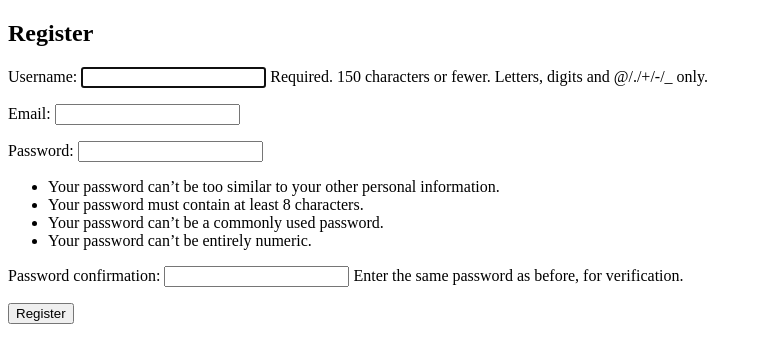
After one commit to daiki-kim/Blog-Site, a Django app: page /register/ in a window 1280 px wide. The commit adds this page. Shown: the top 363 px of the page, without its empty margins (0-762 px from the left). Run offline with Django 5.2, Linux system fonts and the light colour scheme.

Commit message:
Create functions of login, logout and register.

```diff
--- /dev/null
+++ b/blog/forms.py
@@ -0,0 +1,12 @@
+""" ユーザ登録フォーム """
+from django.contrib.auth.forms import UserCreationForm
+from django.contrib.auth.models import User
+from django import forms
+
+
+class UserRegisterForm(UserCreationForm):
+    email = forms.EmailField()
+
+    class Meta:
+        model = User
+        fields = ["username", "email", "password1", "password2"]
--- a/blog/templates/home.html
+++ b/blog/templates/home.html
@@ -7,6 +7,9 @@
 <body>
     <h1>Blog Posts</h1>
     <h3>This is very simple blog-post web site. I use django frame-work for building this site. </h3>
+    <br>
+    <a href="{% url 'login' %}">↗Login</a>
+    <a href="{% url 'register' %}">↗Register</a>
     <br>
     <p>Latest posts</p>
     <div>
--- /dev/null
+++ b/blog/templates/register.html
@@ -0,0 +1,14 @@
+<!DOCTYPE html>
+<html>
+<head>
+    <title>Register</title>
+</head>
+<body>
+    <h2>Register</h2>
+    <form method="post">
+        {% csrf_token %}
+        {{ form.as_p }}
+        <button type="submit">Register</button>
+    </form>
+</body>
+</html>
--- a/blog/urls.py
+++ b/blog/urls.py
@@ -1,9 +1,14 @@
 from django.urls import path
-from .views import home, post_list, post_detail
+from django.contrib.auth import views as auth_views
+from .views import home, post_list, post_detail, profile, register
 
 
 urlpatterns = [
     path("", home, name="home"),
     path("posts/", post_list, name="post_list"),
-    path("post/<int:post_id>", post_detail, name="post_detail")
+    path("post/<int:post_id>", post_detail, name="post_detail"),
+    path("login/", auth_views.LoginView.as_view(template_name="login.html"), name="login"),
+    path("logout/", auth_views.LogoutView.as_view(template_name="logout.html"), name="logout"),
+    path("register/", register, name="register"),
+    path("profile/", profile, name="profile"),
 ]
--- a/blog/views.py
+++ b/blog/views.py
@@ -1,5 +1,9 @@
-from django.shortcuts import render, get_object_or_404
+from django.contrib import messages
+from django.contrib.auth.decorators import login_required
+from django.shortcuts import render, redirect, get_object_or_404
 from .models import Post
+from .forms import UserRegisterForm
+
 
 # Create your views here.
 def home(request):
@@ -16,3 +20,21 @@ def post_list(request):
 def post_detail(request, post_id):
     post = get_object_or_404(Post, id=post_id)
     return render(request, "post_detail.html", {"post": post})
+
+
+def register(request):
+    if request.method == "POST":
+        form = UserRegisterForm(request.POST)
+        if form.is_valid():
+            form.save()
+            username = form.cleaned_data.get("username")
+            messages.success(request, f"Account created for {username}! You can now log in.")
+            return redirect("login")
+    else:
+        form = UserRegisterForm()
+    return render(request, "register.html", {"form": form})
+
+
+@login_required
+def profile(request):
+    return render(request, "profile.html")
--- a/myproject/settings.py
+++ b/myproject/settings.py
@@ -100,6 +100,9 @@ AUTH_PASSWORD_VALIDATORS = [
     },
 ]
 
+# Redirect to after login
+LOGIN_REDIRECT_URL = "profile"
+
 
 # Internationalization
 # https://docs.djangoproject.com/en/5.0/topics/i18n/
```
Also changed, not shown: blog/templates/login.html (added, +13 -0 lines), blog/templates/logout.html (added, +9 -0 lines), blog/templates/profile.html (added, +10 -0 lines).
